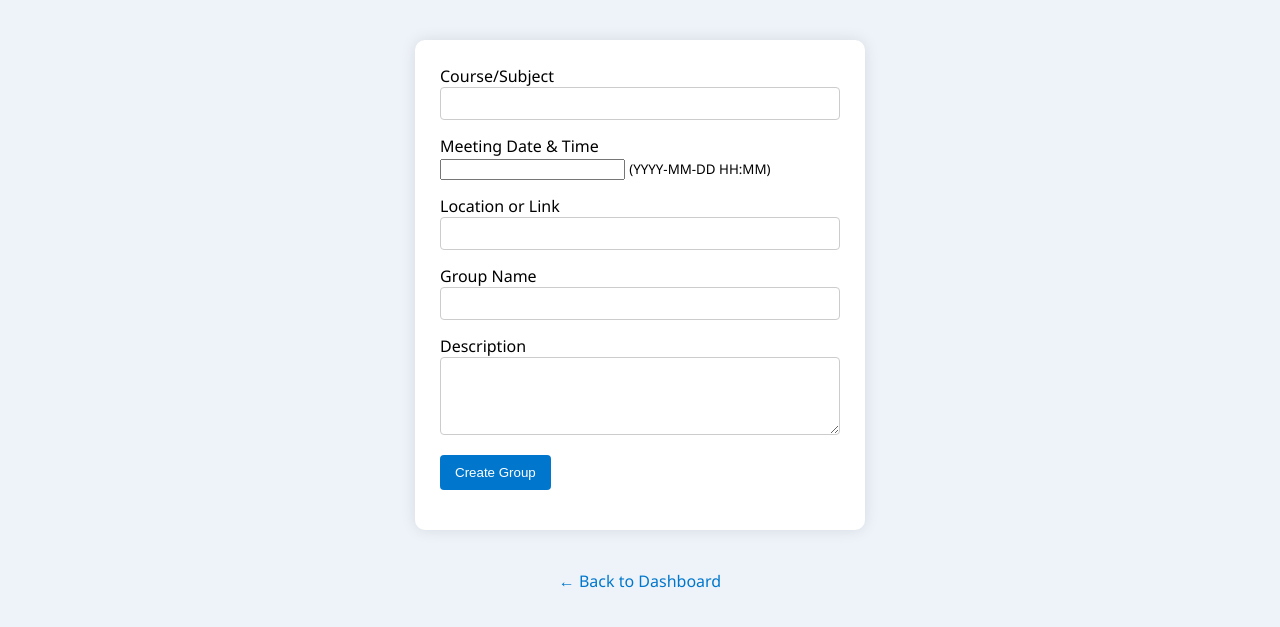
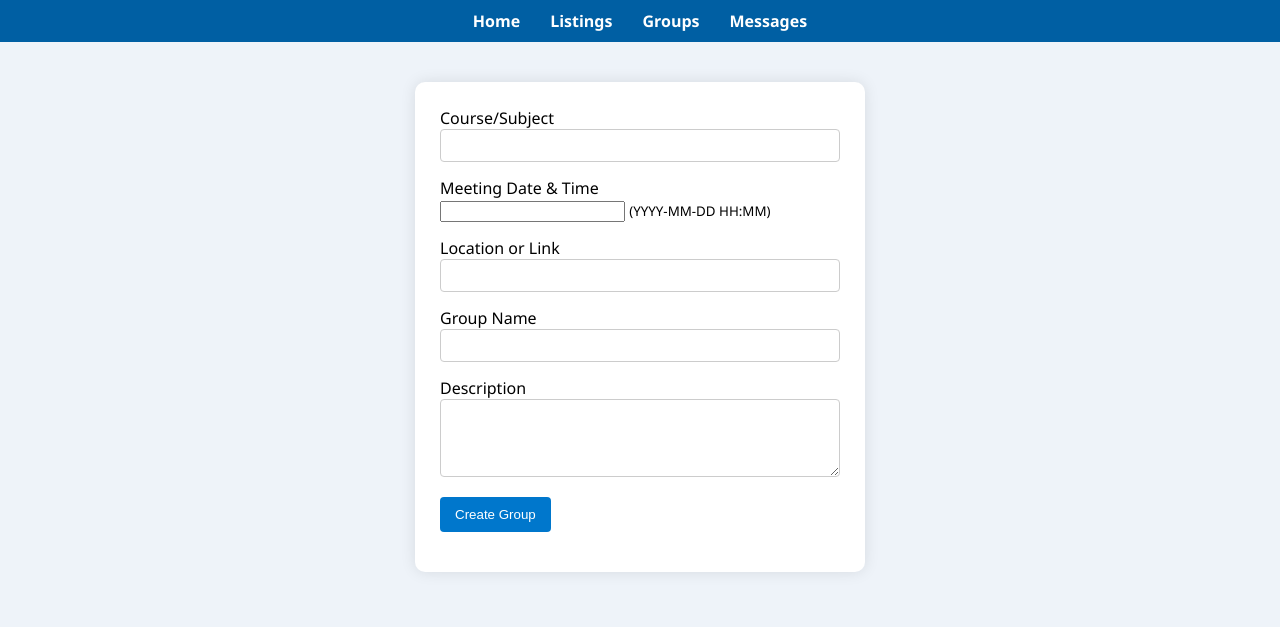
Before and after one commit to harshx1427/southern-study-scheduler, a Flask app: page /groups/new in a window 1280 px wide. Shown: the part 126-753 px from the top of the page. Run offline with Flask 3, Linux system fonts and the light colour scheme; a user stored in the database is signed in.

Commit message:
Updated create study group page layout and navigation

```diff
--- /dev/null
+++ b/app/extensions.py
@@ -0,0 +1,6 @@
+from flask_sqlalchemy import SQLAlchemy
+from flask_login import LoginManager
+
+db = SQLAlchemy()
+login_manager = LoginManager()
+login_manager.login_view = 'auth.login'
--- a/app/models/models.py
+++ b/app/models/models.py
@@ -1,5 +1,5 @@
 from flask_login import UserMixin
-from app import db
+from app.extensions import db
 from datetime import datetime
 
 class User(UserMixin, db.Model):
--- a/app/templates/create_group.html
+++ b/app/templates/create_group.html
@@ -17,6 +17,25 @@
       padding: 20px;
       background-color: #0077cc;
       color: white;
+    }
+
+    /* ✅ Nav bar styles */
+    .menu {
+      display: flex;
+      justify-content: center;
+      gap: 30px;
+      background-color: #005fa3;
+      padding: 10px;
+    }
+
+    .menu a {
+      color: white;
+      text-decoration: none;
+      font-weight: bold;
+    }
+
+    .menu a:hover {
+      text-decoration: underline;
     }
 
     .form-container {
@@ -82,24 +101,20 @@
       background-color: #f8d7da;
       color: #721c24;
     }
-
-    a {
-      display: block;
-      text-align: center;
-      margin-top: 20px;
-      text-decoration: none;
-      color: #0077cc;
-    }
-
-    a:hover {
-      text-decoration: underline;
-    }
   </style>
 </head>
 <body>
   <header>
     <h1>Create a New Study Group</h1>
   </header>
+
+  <!-- ✅ Top horizontal navigation -->
+  <div class="menu">
+    <a href="{{ url_for('main.dashboard') }}">Home</a>
+    <a href="#">Listings</a>
+    <a href="{{ url_for('main.create_group') }}">Groups</a>
+    <a href="{{ url_for('auth.message') }}">Messages</a>
+  </div>
 
   {% with messages = get_flashed_messages(with_categories=true) %}
     {% if messages %}
@@ -160,7 +175,5 @@
       </div>
     </form>
   </div>
-
-  <a href="{{ url_for('main.dashboard') }}">← Back to Dashboard</a>
 </body>
 </html>
```
Also changed, not shown: app/__init__.py (+28 -30 lines), app/routes/auth.py (+6 -1 lines), app/templates/dashboard.html (+8 -0 lines), instance/study_scheduler.db.
